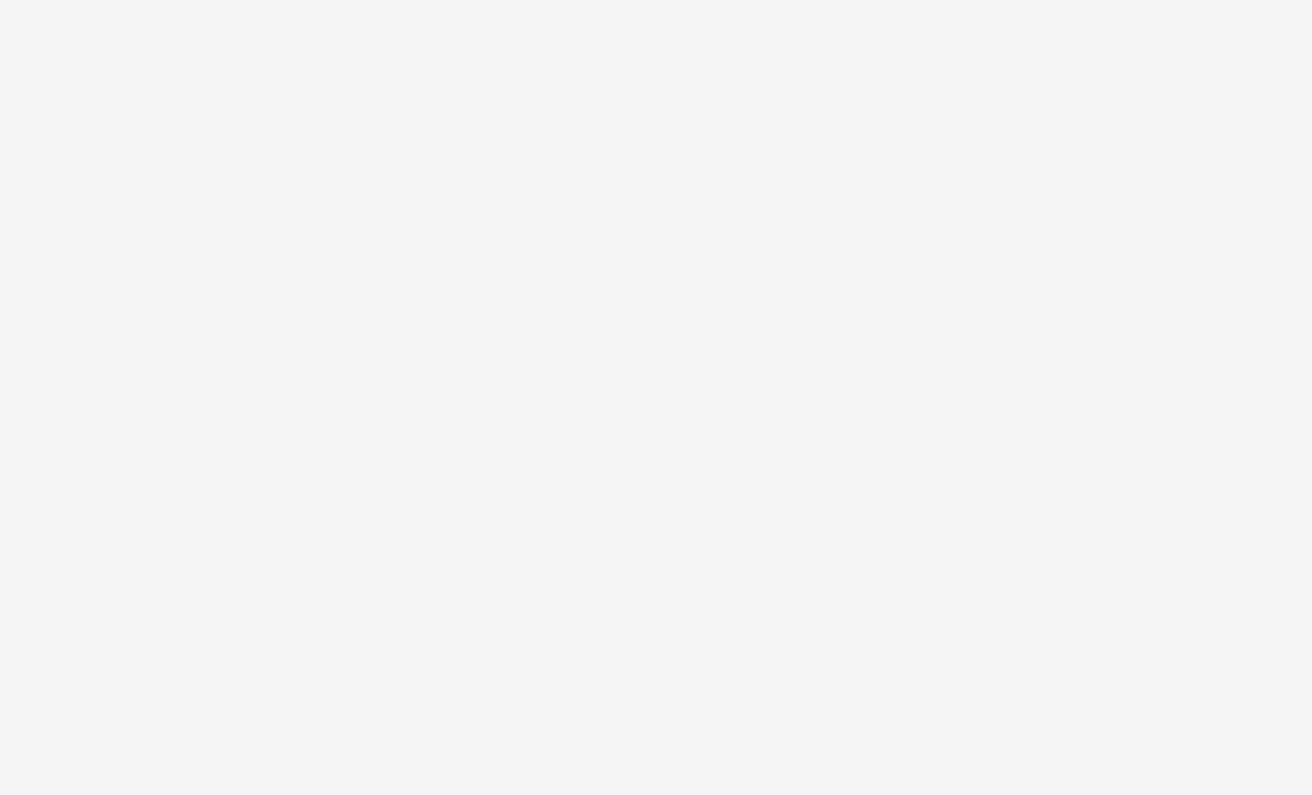
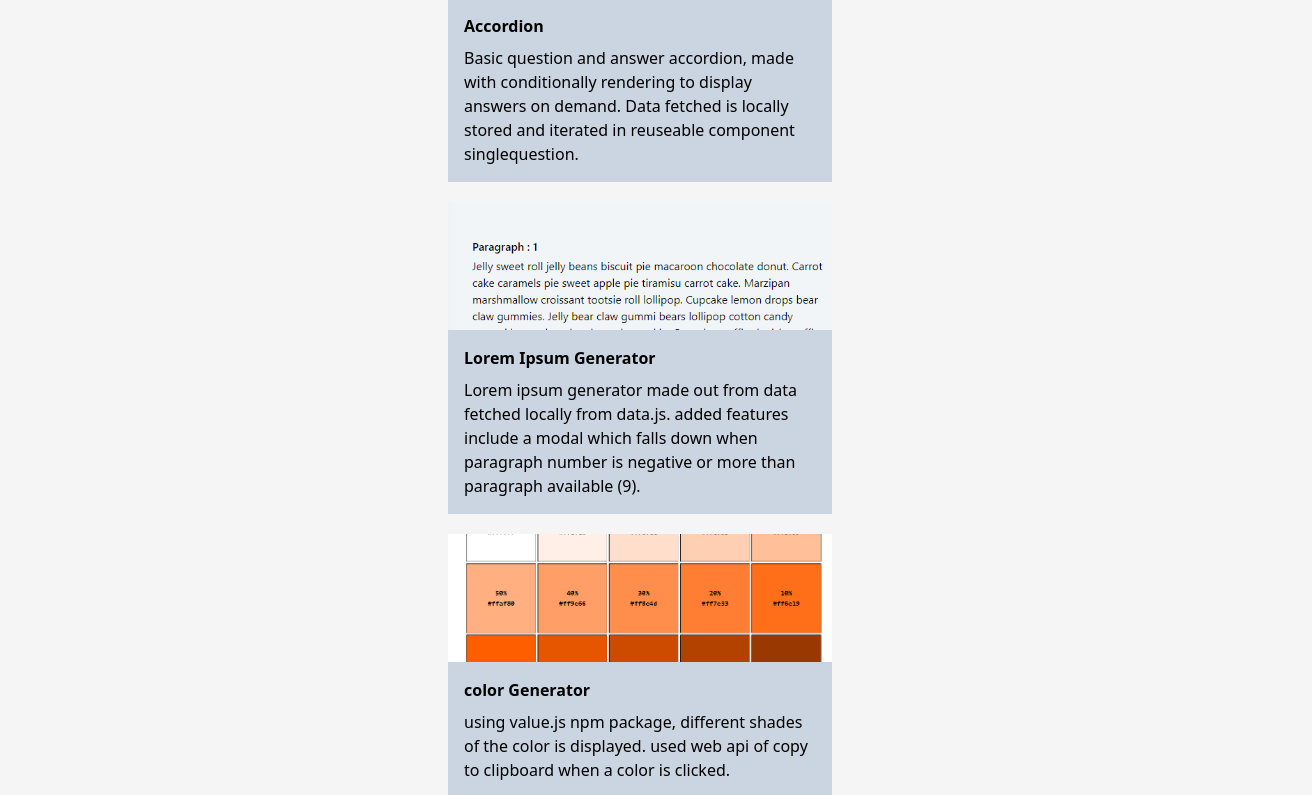
Before and after one commit to iamadityamall/react-projects, a React (Create React App) app: page /projects in a window 1280 px wide. Shown: the part 2002-2797 px from the top of the page, 1312 px wide, since content can reach past the window. Before the commit the page ends 1464 px from the top, so only its background shows below. Built offline with nearby package versions, Linux system fonts and the light colour scheme.

Commit message:
removed flex and grid from project section

```diff
--- a/src/components/SingleProject.jsx
+++ b/src/components/SingleProject.jsx
@@ -1,4 +1,5 @@
 import React from "react";
+
 
 const SingleProject = ({ data }) => {
   const { name, info, link, image } = data;
@@ -8,7 +9,7 @@ const SingleProject = ({ data }) => {
       href={link}
       target="_blank"
       rel="noreferrer"
-      className="flex flex-col shadow-lg w-96"
+      className="flex flex-col w-96 rounded-lg"
     >
       <img
         src={image}
--- a/src/data/projectData.js
+++ b/src/data/projectData.js
@@ -4,6 +4,7 @@ import link03 from "../images/rp-03-tours-card.png";
 import link04 from "../images/rp-04-reviews.png";
 import link05 from "../images/rp-05-accordion.png";
 import link06 from "../images/rp-06-lorem-ipsusm.png";
+import link07 from "../images/rp-07-color-generator.png"
 
 export const projects = [
   {
@@ -42,10 +43,17 @@ export const projects = [
     link: "https://rp-accordion.netlify.app/",
   },
   {
-    id: 4,
+    id: 5,
     name: "Lorem Ipsum Generator",
     image: link06,
     info: "Lorem ipsum generator made out from data fetched locally from data.js. added features include a modal which falls down when paragraph number is negative or more than paragraph available (9).",
     link: "https://rp-lorem-ipsum.netlify.app/",
   },
+  {
+    id: 6,
+    name: "color Generator",
+    image: link07,
+    info: "using value.js npm package, different shades of the color is displayed. used web api of copy to clipboard when a color is clicked.",
+    link: "https://rp-color-generator.netlify.app/",
+  },
 ];
--- a/src/pages/Projects.jsx
+++ b/src/pages/Projects.jsx
@@ -8,7 +8,7 @@ const Projects = () => {
     document.title = "react-projects";
   }, []);
 
-  return <section className='grid grid-cols-1 justify-items-center space-y-10 py-20 md:grid-cols-2 md:place-content-center lg:grid-cols-4'>
+  return <section className='flex flex-col items-center space-y-5 my-10'>
     {projects.map((data) => {
       return <SingleProject data={data} key={data.id}/>
     })}
```
Also changed, not shown: src/images/rp-07-color-generator.png (added).
